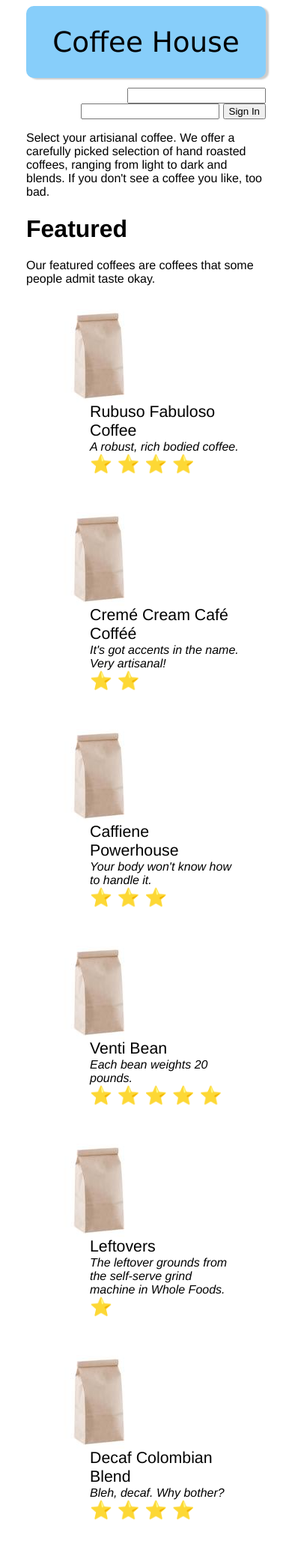
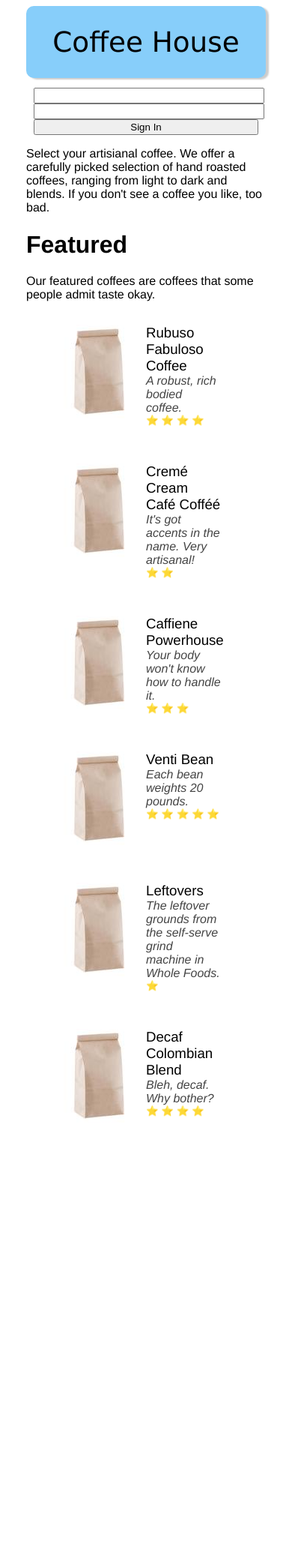
Before and after one commit to vcsjones/coffeeshop, a Jekyll site: the page built from index.html, in a window 390 px wide. Shown: the whole page at 75% size. Built offline with Jekyll 4.4.1, drawn with Linux system fonts in a browser that asks for light colours; after the commit the page ends 1540 px from its top, so only the background shows below that.

Commit message:
Minor CSS tweaks.

```diff
--- a/css/main.css
+++ b/css/main.css
@@ -53,6 +53,7 @@ header {
  .coffee-description {
      font-style: italic;
      width: 200px;
+     color: #444;
  }
 
  .coffee-rating {
@@ -75,4 +76,25 @@ header {
     #container {
         width: 320px;
     }
+
+    .coffee-name {
+        font-size: 14pt;
+        max-width: 100px;
+    }
+
+    .coffee-description {
+        max-width: 100px;
+    }
+
+    .coffee-rating {
+        font-size: 10pt;
+    }
+
+    #login-form form {
+        padding: 0 10px;
+        text-align: center;
+    }
+    #login-form form input {
+        width: 100%;
+    }
 }
```
